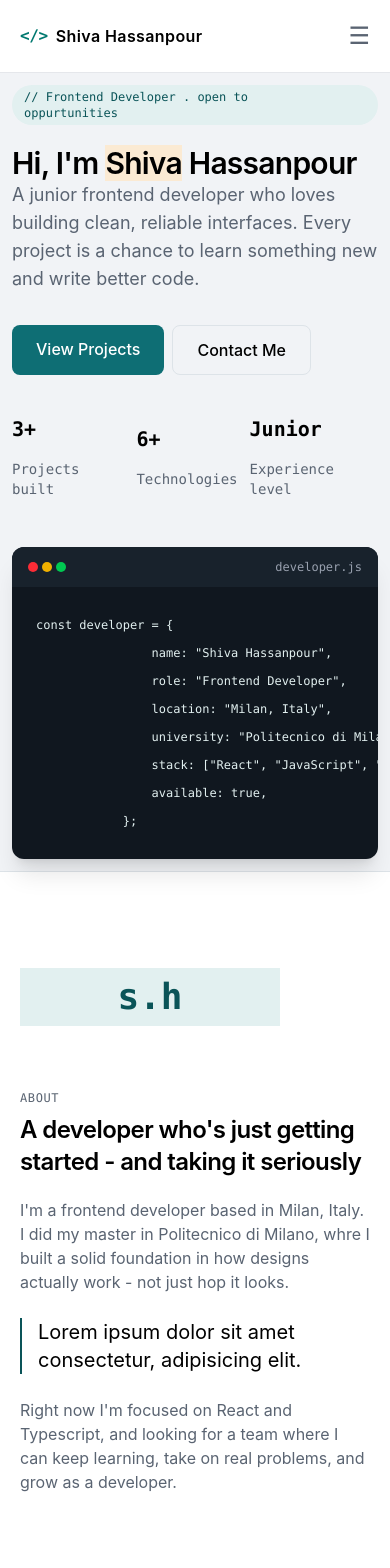
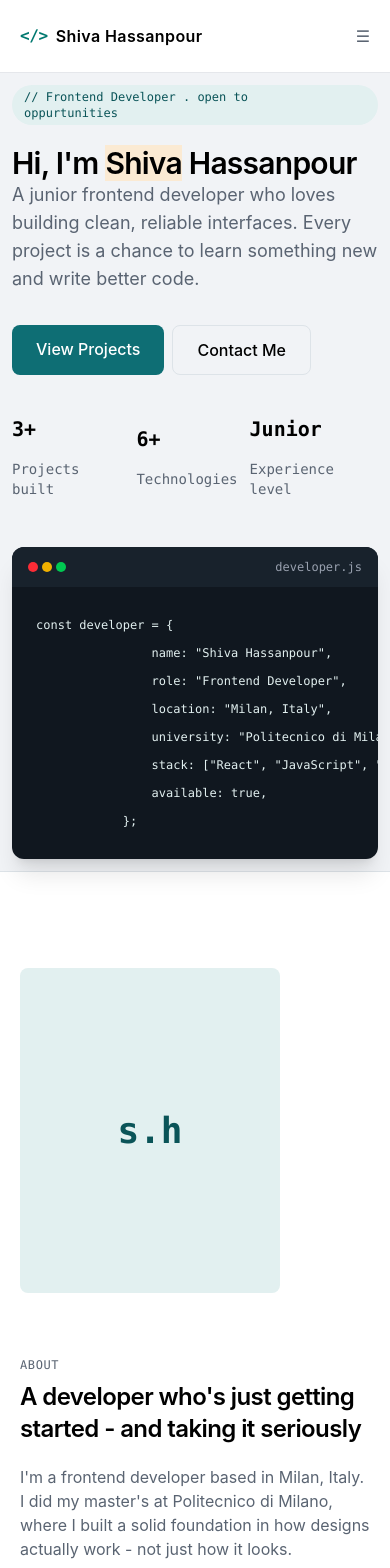
Before and after one commit to ShivaHnp/shiva-portfolio, a React (Vite) app: page / in a window 390 px wide. Shown: the top 1568 px of the page. Built offline with nearby package versions, Linux system fonts and the light colour scheme.

Commit message:
small text changes

```diff
--- a/src/components/About.tsx
+++ b/src/components/About.tsx
@@ -2,7 +2,7 @@ export default function About() {
     return(
         <section id="about" className="bg-bg-alt border-y border-line py-24">
             <div className="mx-auto max-w-6xl px-5 grid md:grid-cols-[0.8fr_1.2fr] gap-16">
-                <div className="max-w-[260px] bg-accent-soft aspect-[4.5] flex items-center justify-center text-accent-deep font-mono text-4xl font-bold font-bold rpounded-lg">
+                <div className="max-w-[260px] bg-accent-soft aspect-[4/5] flex items-center justify-center text-accent-deep font-mono text-4xl font-bold rounded-lg">
                     s.h
                 </div>
                 <div>
@@ -10,8 +10,8 @@ export default function About() {
                     <h2 className="text-2xl md:text-3xl font-semibold tracking-tight mb-5">
                         A developer who's just getting started - and taking it seriously
                     </h2>
-                    <p className="text-ink-soft mb-4">I'm a frontend developer based in Milan, Italy. I did my master in Politecnico di Milano, whre I built a solid foundation in how designs actually work - not just hop it looks.</p>
-                    <p className="border-l-2 border-accent-deep pl-4 my-6 text-xl">Lorem ipsum dolor sit amet consectetur, adipisicing elit.</p>
+                    <p className="text-ink-soft mb-4">I'm a frontend developer based in Milan, Italy. I did my master's at Politecnico di Milano, where I built a solid foundation in how designs actually work - not just how it looks.</p>
+                    <p className="border-l-2 border-accent-deep pl-4 my-6 text-xl">I build interfaces that are intentional, visual, and human — with a sharp eye for layout, hierarchy, and the details that make the difference.</p>
                     <p className="text-ink-soft">Right now I'm focused on React and Typescript, and looking for a team
                         where I can keep learning, take on real problems, and grow as a developer.
                     </p>
--- a/src/components/Header.tsx
+++ b/src/components/Header.tsx
@@ -18,10 +18,11 @@ export default function Header() {
                     <a href="#contact" className="bg-ink text-bg-alt text-md rounded-md font-medium px-4 py-2 text-center md:w-auto md:w-auto hover:bg-accent duration-300">Contact</a>
                 </div>
                 <button
-                    className="md:hidden text-ink-soft text-2xl"
-                    onClick={() => setIsOpen(!isOpen)}
+                   className="md:hidden text-ink-soft"
+                   onClick={() => setIsOpen(!isOpen)}
+                   aria-label={isOpen ? "Close menu" : "Open menu"}
                 >
-                    {isOpen ? '✕' : '☰'}
+                   {isOpen ? '✕' : '☰'}
                 </button>
             </nav>
             {isOpen && (
```
